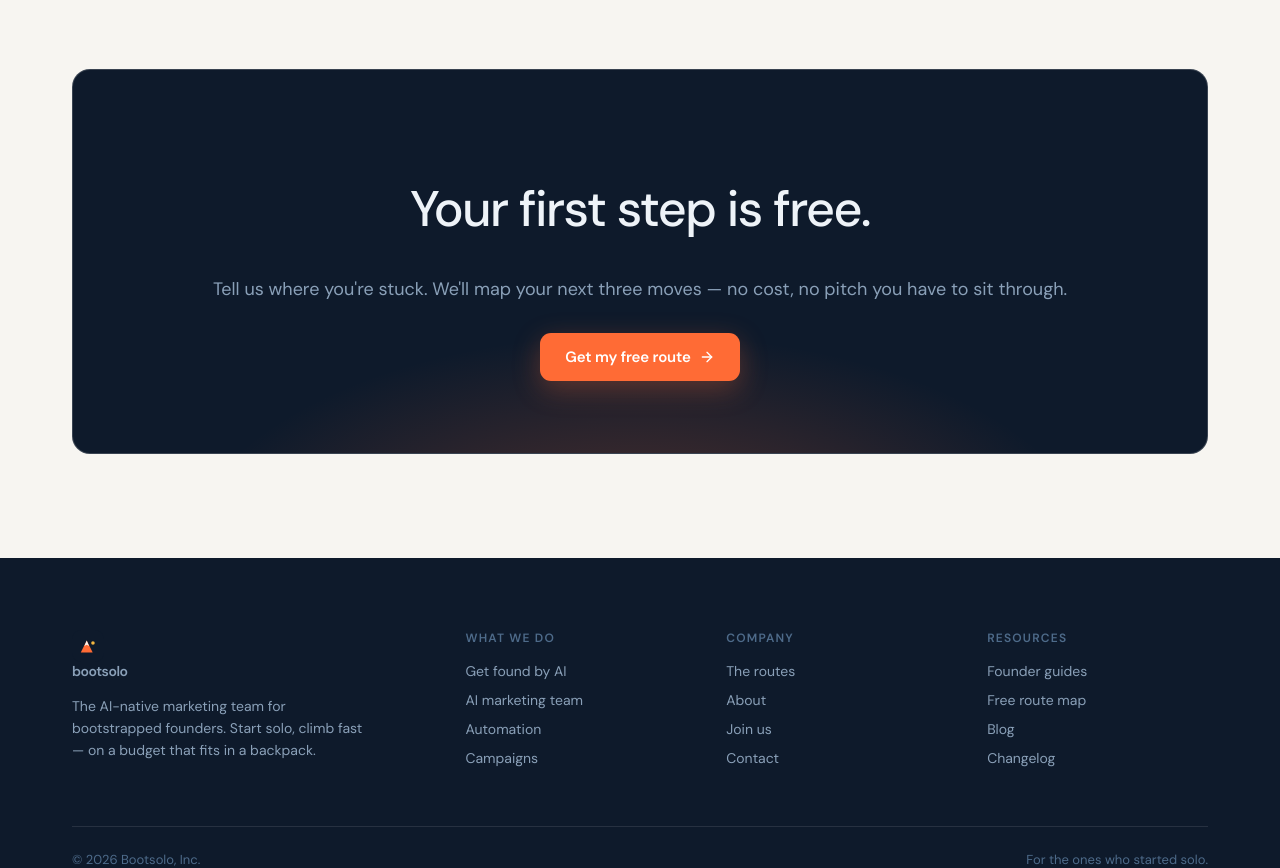
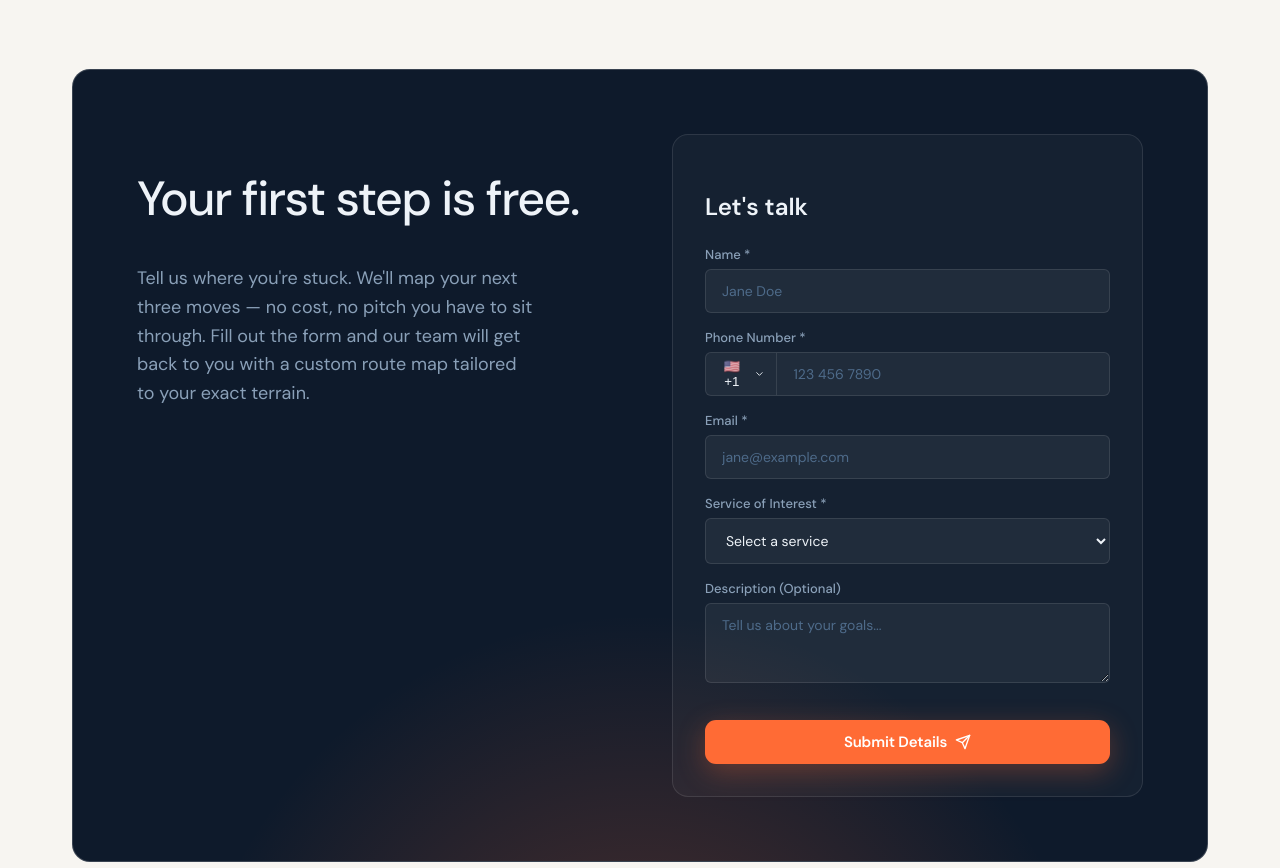
Before and after one commit to bdbhavyadave/bootsolo-website-cms, a Next.js app: page /branding in a window 1280 px wide. Shown: the part 1540-2408 px from the top of the page. Built offline with nearby package versions, Linux system fonts and the light colour scheme.

Commit message:
Add global contact form with searchable country code dropdown to CTA section

```diff
--- a/app/globals.css
+++ b/app/globals.css
@@ -329,3 +329,91 @@ a{color:inherit;text-decoration:none;}
   color: var(--fg3);
   line-height: 1.4;
 }
+
+/* Forms */
+.form-group {
+  margin-bottom: 16px;
+  text-align: left;
+}
+.form-label {
+  display: block;
+  font-size: 13px;
+  font-weight: 500;
+  margin-bottom: 6px;
+  color: var(--fg2);
+}
+.form-control, .form-select {
+  width: 100%;
+  padding: 12px 16px;
+  background: rgba(255, 255, 255, 0.05);
+  border: 1px solid var(--border);
+  border-radius: var(--r-sm);
+  font-size: 14px;
+  color: var(--fg1);
+  font-family: var(--font-sans);
+  transition: border-color var(--dur) var(--ease), background var(--dur) var(--ease);
+}
+.form-control:focus, .form-select:focus {
+  outline: none;
+  border-color: var(--fg2);
+  background: rgba(255, 255, 255, 0.08);
+}
+.form-control::placeholder {
+  color: var(--fg3);
+}
+.input-group {
+  display: flex;
+}
+.input-group .form-control:first-child {
+  border-top-right-radius: 0;
+  border-bottom-right-radius: 0;
+  border-right: none;
+}
+.input-group .form-control:last-child {
+  border-top-left-radius: 0;
+  border-bottom-left-radius: 0;
+}
+.country-select-btn {
+  display: flex;
+  align-items: center;
+  gap: 8px;
+  padding: 0 12px;
+  background: rgba(255, 255, 255, 0.05);
+  border: 1px solid var(--border);
+  border-radius: var(--r-sm) 0 0 var(--r-sm);
+  color: var(--fg1);
+  cursor: pointer;
+  border-right: none;
+}
+.country-dropdown-menu {
+  position: absolute;
+  top: 100%;
+  left: 0;
+  width: 240px;
+  background: var(--bg-elevated);
+  border: 1px solid var(--border);
+  border-radius: var(--r-sm);
+  box-shadow: var(--shadow-2);
+  max-height: 250px;
+  overflow-y: auto;
+  z-index: 100;
+  margin-top: 4px;
+  padding: 8px;
+}
+.country-search {
+  margin-bottom: 8px;
+}
+.country-option {
+  display: flex;
+  align-items: center;
+  gap: 8px;
+  padding: 8px;
+  font-size: 14px;
+  cursor: pointer;
+  border-radius: 4px;
+  color: var(--fg2);
+}
+.country-option:hover {
+  background: var(--bg-hover);
+  color: var(--fg1);
+}
--- a/components/CTA.js
+++ b/components/CTA.js
@@ -1,17 +1,26 @@
 import Link from 'next/link'
-import { ArrowRight } from 'lucide-react'
+import ContactForm from './ContactForm'
 
-export default function CTA() {
+export default function CTA({
+  title = "Your first step is free.",
+  subtitle = "Tell us where you're stuck. We'll map your next three moves — no cost, no pitch you have to sit through. Fill out the form and our team will get back to you with a custom route map tailored to your exact terrain."
+}) {
   return (
-    <section className="cta dark" id="cta">
+    <section className="cta dark" id="contact">
       <div className="wrap">
-        <div className="cta-box">
+        <div className="cta-box" style={{ textAlign: 'left', padding: '64px' }}>
           <div className="cta-glow"></div>
-          <h2 className="cta-t">Your first step is free.</h2>
-          <p className="cta-s">Tell us where you're stuck. We'll map your next three moves — no cost, no pitch you have to sit through.</p>
-          <Link className="btn btn-primary" href="#" style={{ position: "relative", height: 48, padding: "0 24px" }}>
-            Get my free route <ArrowRight size={16} />
-          </Link>
+          <div style={{ display: 'grid', gridTemplateColumns: 'repeat(auto-fit, minmax(320px, 1fr))', gap: '64px', position: 'relative' }}>
+            <div>
+              <h2 className="cta-t" style={{ fontSize: '48px' }}>{title}</h2>
+              <p className="cta-s" style={{ fontSize: '18px', lineHeight: 1.6, color: 'var(--fg2)', marginTop: '24px', maxWidth: '400px' }}>
+                {subtitle}
+              </p>
+            </div>
+            <div>
+              <ContactForm />
+            </div>
+          </div>
         </div>
       </div>
     </section>
--- /dev/null
+++ b/components/ContactForm.js
@@ -0,0 +1,140 @@
+"use client";
+
+import { useState, useRef, useEffect } from 'react';
+import { ChevronDown, Send } from 'lucide-react';
+
+const COUNTRIES = [
+  { code: "+1", flag: "🇺🇸", name: "United States" },
+  { code: "+1", flag: "🇨🇦", name: "Canada" },
+  { code: "+44", flag: "🇬🇧", name: "United Kingdom" },
+  { code: "+61", flag: "🇦🇺", name: "Australia" },
+  { code: "+91", flag: "🇮🇳", name: "India" },
+  { code: "+49", flag: "🇩🇪", name: "Germany" },
+  { code: "+33", flag: "🇫🇷", name: "France" },
+  { code: "+81", flag: "🇯🇵", name: "Japan" },
+  { code: "+86", flag: "🇨🇳", name: "China" },
+  { code: "+55", flag: "🇧🇷", name: "Brazil" },
+  { code: "+52", flag: "🇲🇽", name: "Mexico" },
+  { code: "+34", flag: "🇪🇸", name: "Spain" },
+  { code: "+39", flag: "🇮🇹", name: "Italy" },
+  { code: "+7", flag: "🇷🇺", name: "Russia" },
+  { code: "+27", flag: "🇿🇦", name: "South Africa" },
+  { code: "+82", flag: "🇰🇷", name: "South Korea" },
+  { code: "+31", flag: "🇳🇱", name: "Netherlands" },
+  { code: "+46", flag: "🇸🇪", name: "Sweden" },
+  { code: "+41", flag: "🇨🇭", name: "Switzerland" },
+  { code: "+64", flag: "🇳🇿", name: "New Zealand" },
+];
+
+export default function ContactForm() {
+  const [showDropdown, setShowDropdown] = useState(false);
+  const [search, setSearch] = useState("");
+  const [selectedCountry, setSelectedCountry] = useState(COUNTRIES[0]);
+  const dropdownRef = useRef(null);
+
+  useEffect(() => {
+    function handleClickOutside(event) {
+      if (dropdownRef.current && !dropdownRef.current.contains(event.target)) {
+        setShowDropdown(false);
+      }
+    }
+    document.addEventListener("mousedown", handleClickOutside);
+    return () => document.removeEventListener("mousedown", handleClickOutside);
+  }, []);
+
+  const filteredCountries = COUNTRIES.filter(c =>
+    c.name.toLowerCase().includes(search.toLowerCase()) ||
+    c.code.includes(search)
+  );
+
+  const handleSubmit = (e) => {
+    e.preventDefault();
+    // Simulate submission
+    alert("Thank you! Your message has been received.");
+  };
+
+  return (
+    <form onSubmit={handleSubmit} style={{ background: 'rgba(255, 255, 255, 0.03)', padding: '32px', borderRadius: '16px', border: '1px solid var(--border)' }}>
+      <h3 style={{ fontSize: '24px', fontWeight: 600, color: '#EEF3F8', marginBottom: '24px' }}>Let's talk</h3>
+
+      <div className="form-group">
+        <label className="form-label">Name <span style={{ color: 'var(--primary)' }}>*</span></label>
+        <input type="text" className="form-control" placeholder="Jane Doe" required />
+      </div>
+
+      <div className="form-group">
+        <label className="form-label">Phone Number <span style={{ color: 'var(--primary)' }}>*</span></label>
+        <div className="input-group" style={{ position: 'relative' }} ref={dropdownRef}>
+          <button
+            type="button"
+            className="country-select-btn"
+            onClick={() => setShowDropdown(!showDropdown)}
+          >
+            {selectedCountry.flag} {selectedCountry.code} <ChevronDown size={14} />
+          </button>
+
+          {showDropdown && (
+            <div className="country-dropdown-menu">
+              <input
+                type="text"
+                className="form-control country-search"
+                placeholder="Search country..."
+                value={search}
+                onChange={(e) => setSearch(e.target.value)}
+                autoFocus
+              />
+              {filteredCountries.map((c, i) => (
+                <div
+                  key={i}
+                  className="country-option"
+                  onClick={() => {
+                    setSelectedCountry(c);
+                    setShowDropdown(false);
+                    setSearch("");
+                  }}
+                >
+                  <span>{c.flag}</span>
+                  <span>{c.name}</span>
+                  <span style={{ color: 'var(--fg3)', marginLeft: 'auto' }}>{c.code}</span>
+                </div>
+              ))}
+              {filteredCountries.length === 0 && (
+                <div style={{ padding: '8px', color: 'var(--fg3)', fontSize: '13px' }}>No countries found</div>
+              )}
+            </div>
+          )}
+
+          <input type="tel" className="form-control" placeholder="123 456 7890" required />
+        </div>
+      </div>
+
+      <div className="form-group">
+        <label className="form-label">Email <span style={{ color: 'var(--primary)' }}>*</span></label>
+        <input type="email" className="form-control" placeholder="jane@example.com" required />
+      </div>
+
+      <div className="form-group">
+        <label className="form-label">Service of Interest <span style={{ color: 'var(--primary)' }}>*</span></label>
+        <select className="form-select" required defaultValue="">
+          <option value="" disabled>Select a service</option>
+          <option value="AI-Powered Marketing">AI-Powered Marketing</option>
+          <option value="SEO / AEO / GEO">SEO / AEO / GEO</option>
+          <option value="Performance & Lead Generation">Performance & Lead Generation</option>
+          <option value="Content, Video & Thought Leadership">Content, Video & Thought Leadership</option>
+          <option value="Web & Ecommerce Experience">Web & Ecommerce Experience</option>
+          <option value="Branding">Branding</option>
+          <option value="Other">Other</option>
+        </select>
+      </div>
+
+      <div className="form-group">
+        <label className="form-label">Description (Optional)</label>
+        <textarea className="form-control" placeholder="Tell us about your goals..." rows="3"></textarea>
+      </div>
+
+      <button type="submit" className="btn btn-primary" style={{ width: '100%', justifyContent: 'center', marginTop: '16px' }}>
+        Submit Details <Send size={16} />
+      </button>
+    </form>
+  );
+}
```
Also changed, not shown: app/pricing/page.js (+6 -13 lines).
